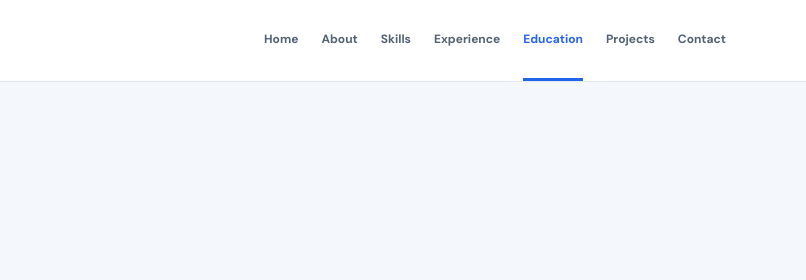
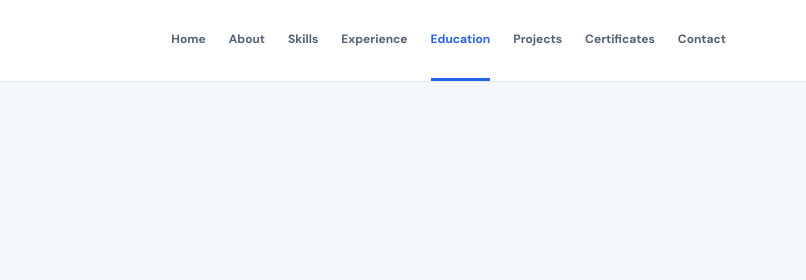
Before and after one commit to vincentKimathi375/vincentKimathi375.github.io, a plain HTML site: page education.html in a window 1280 px wide. Shown: the top 280 px of the page, 474-1280 px from the left. Drawn offline with Linux system fonts and the light colour scheme.

Commit message:
Update education.html with new header and links

```diff
--- a/education.html
+++ b/education.html
@@ -1,6 +1,6 @@
 <!DOCTYPE html><html lang="en"><head><meta charset="UTF-8">
     <meta name="google-site-verification" content="IMvXhzjy0A6ZSiQS0dAY2D_ZX32ypA6BeI46udhNDhQ"><meta name="viewport" content="width=device-width, initial-scale=1.0"><title>Education | Vincent Kimathi</title><link rel="stylesheet" href="style.css"></head><body>
-<header class="site-header"><div class="container nav-wrap"><a class="brand" href="index.html"><span class="brand-mark">VK</span><span>VINCENT KIMATHI<small>ICT PROFESSIONAL</small></span></a><button class="menu-toggle" aria-label="Open navigation" aria-expanded="false">☰</button><nav class="nav"><a href="index.html">Home</a><a href="about.html">About</a><a href="skills.html">Skills</a><a href="experience.html">Experience</a><a class="active" href="education.html">Education</a><a href="projects.html">Projects</a><a href="contact.html">Contact</a></nav></div></header>
+<header class="site-header"><div class="container nav-wrap"><a class="brand" href="index.html"><span class="brand-mark">VK</span><span>VINCENT KIMATHI<small>ICT PROFESSIONAL</small></span></a><button class="menu-toggle" aria-label="Open navigation" aria-expanded="false">☰</button><nav class="nav"><a href="index.html">Home</a><a href="about.html">About</a><a href="skills.html">Skills</a><a href="experience.html">Experience</a><a class="active" href="education.html">Education</a><a href="projects.html">Projects</a><a href="certificates.html">Certificates</a><a href="contact.html">Contact</a></nav></div></header>
 <main><section class="page-hero"><div class="container"><p class="eyebrow">ACADEMIC BACKGROUND</p><h1>Education & training</h1><p>Technical training and continuous professional development.</p></div></section>
 <section class="section"><div class="container content-narrow"><article class="education-card"><span class="tag">TVET CDACC · LEVEL 6</span><h2>Diploma in Information and Communication Technology</h2><p class="muted">Kinango Technical and Vocational College</p><p class="body-copy">Training covered ICT support, computer repair and maintenance, networking, information systems, database concepts, programming, web design, ICT security and industrial attachment.</p><p><strong>Status:</strong> Completed training; certificate/graduation status to be stated according to the latest official documentation.</p></article>
 <article class="education-card"><span class="tag">COMPUTER APPLICATIONS</span><h2>Computer Packages Certificate</h2><p class="muted">Chapchap Computer Packages · 2022</p><p class="body-copy">Training in computer fundamentals, Word, Excel, Access, PowerPoint, Publisher, typing, internet and email.</p></article>
```
